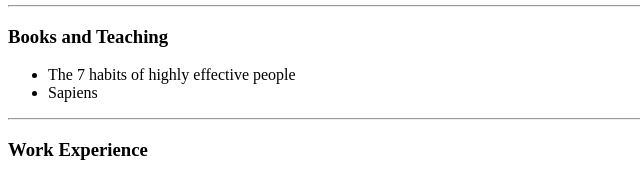
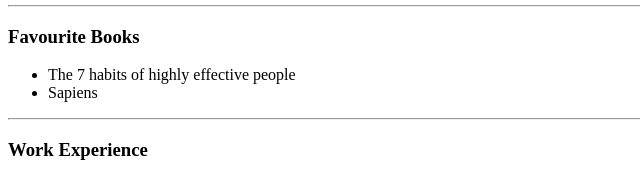
Before and after one commit to GektorDavis/cv, a plain HTML site: page index.html in a window 1280 px wide. Shown: the part 257-434 px from the top of the page, 0-640 px from the left. Drawn offline with Linux system fonts and the light colour scheme.

Commit message:
Update index.html

```diff
--- a/index.html
+++ b/index.html
@@ -18,7 +18,7 @@
     </tr>
   </table>
   <hr>
-  <h3>Books and Teaching</h3>
+  <h3>Favourite Books</h3>
   <ul>
     <li>The 7 habits of highly effective people</li>
     <li>Sapiens</li>
```
